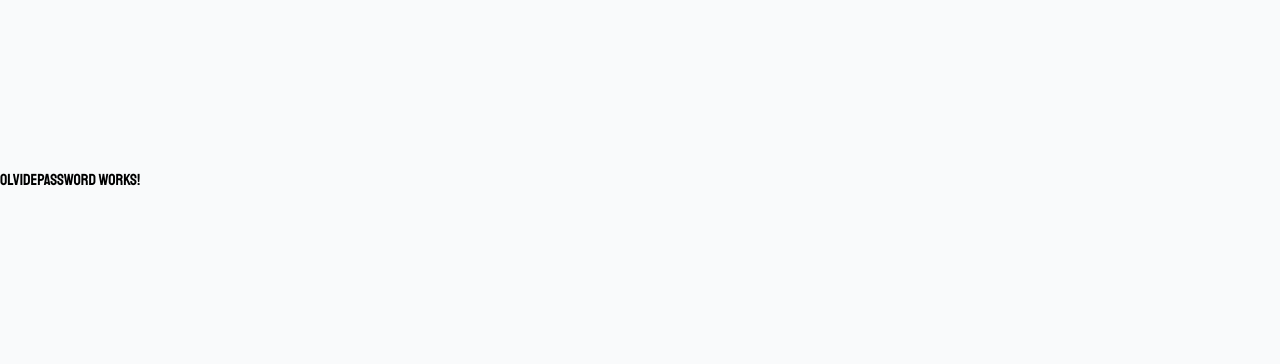
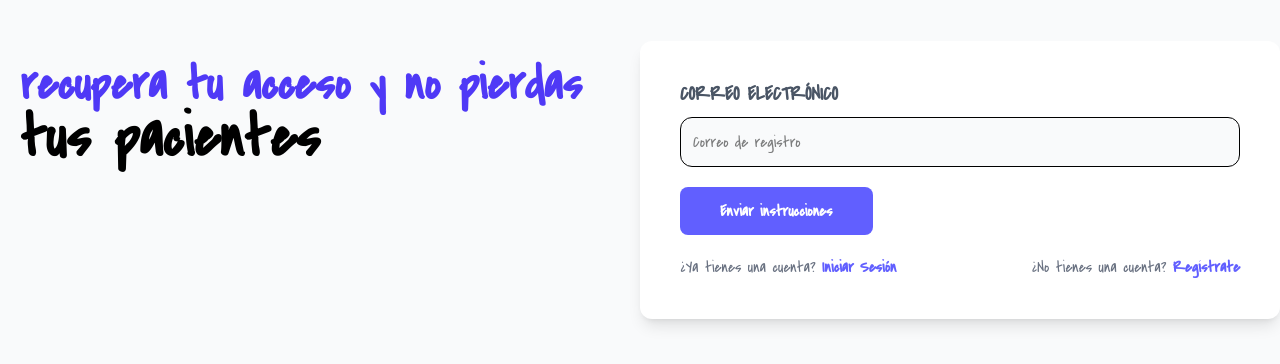
Before and after one commit to wjuma19dev2026-wq/FullStack-JS, a React (Vite) app in the folder frontend/: page /olvide-password in a window 1280 px wide. Shown: the part 220-584 px from the top of the page. Built offline with nearby package versions, Linux system fonts and the light colour scheme.

Commit message:
Olvidar password page completed

```diff
--- a/frontend/src/App.css
+++ b/frontend/src/App.css
@@ -18,7 +18,15 @@
   font-display: swap;
 }
 
+@font-face {
+  font-family: 'HiMelody';
+  src: url('./assets/fonts/Hi_Melody/HiMelody-Regular.ttf') format('truetype');
+  font-style: normal;
+  font-weight: 400;
+  font-display: swap;
+}
+
 body {
-  font-family: 'Staatliches';
-  /*font-family: 'CoveredByYourGrace';*/
+  /*font-family: 'Staatliches';*/
+  font-family: 'CoveredByYourGrace';
 }
--- a/frontend/src/auth/pages/ConfirmarCuenta.jsx
+++ b/frontend/src/auth/pages/ConfirmarCuenta.jsx
@@ -1,7 +1,8 @@
 const ConfirmarCuenta = () => {
   return (
     <>
-      <p>ConfirmarCuenta works!</p>
+      <div>1</div>
+      <div>2</div>
     </>
   )
 }
--- a/frontend/src/auth/pages/Login.jsx
+++ b/frontend/src/auth/pages/Login.jsx
@@ -6,7 +6,7 @@ const Login = () => {
       <div className="p-5 mb-10 md:mb-0">
         <h1 className="text-indigo-600 font-black text-5xl text-center md:text-left">
           Inicia Sesión y Administra tus{' '}
-          <span className="text-black">pacientes</span>
+          <span className="text-black font-extrabold text-6xl">pacientes</span>
         </h1>
       </div>
       <div className="p-5 m-5 sm:m-0 lg:p-10 px-5 bg-white shadow-lg rounded-xl">
@@ -44,7 +44,7 @@ const Login = () => {
             ¿No tienes una cuenta?
             <Link
               to="/registrar"
-              className="text-indigo-500"
+              className="text-indigo-500 font-extrabold"
             >
               {' '}
               Regístrate
--- a/frontend/src/auth/pages/OlvidePassword.jsx
+++ b/frontend/src/auth/pages/OlvidePassword.jsx
@@ -1,7 +1,58 @@
+import { Link } from 'react-router'
+
 const OlvidePassword = () => {
   return (
     <>
-      <p>OlvidePassword works!</p>
+      <div className="p-5 mb-10 md:mb-0">
+        <h1 className="text-indigo-600 font-black text-5xl text-center md:text-left">
+          recupera tu acceso y no pierdas{' '}
+          <span className="text-black font-extrabold text-6xl">
+            tus pacientes
+          </span>
+        </h1>
+      </div>
+      <div className="p-5 grid content-center m-5 sm:m-0 lg:p-10 px-5 bg-white shadow-lg rounded-xl">
+        <form>
+          <div className="mb-5">
+            <label className="block uppercase text-gray-600 text-xl font-bold">
+              Correo electrónico
+            </label>
+            <input
+              type="text"
+              placeholder="Correo de registro"
+              className="border w-full p-3 mt-2 bg-gray-50 rounded-xl"
+            />
+          </div>
+          <input
+            type="button"
+            value="Enviar instrucciones"
+            className="bg-indigo-500 hover:bg-indigo-800 transition-all ease-in py-3 px-10 w-full text-white rounded-lg font-bold hover:cursor-pointer md:w-auto "
+          />
+        </form>
+
+        <nav className="mt-10 md:mt-5 md:flex md:justify-between">
+          <span className="block text-center my-3 md:my-0 text-gray-500">
+            ¿Ya tienes una cuenta?
+            <Link
+              to="/"
+              className="text-indigo-500 font-extrabold"
+            >
+              {' '}
+              Iniciar Sesión
+            </Link>
+          </span>
+          <span className="block text-center my-3 md:my-0 text-gray-500">
+            ¿No tienes una cuenta?
+            <Link
+              to="/registrar"
+              className="text-indigo-500 font-extrabold"
+            >
+              {' '}
+              Regístrate
+            </Link>
+          </span>
+        </nav>
+      </div>
     </>
   )
 }
--- a/frontend/src/auth/pages/Resgistrar.jsx
+++ b/frontend/src/auth/pages/Resgistrar.jsx
@@ -6,7 +6,9 @@ const Resgistrar = () => {
       <div className="p-5 mb-10 md:mb-0">
         <h1 className="text-indigo-600 font-black text-5xl text-center md:text-left">
           Crea tu cuenta y administra{' '}
-          <span className="text-black">tus pacientes</span>
+          <span className="text-black font-extrabold text-6xl">
+            tus pacientes
+          </span>
         </h1>
       </div>
       <div className="p-5 m-5 sm:m-0 lg:p-10 px-5 bg-white shadow-lg rounded-xl">
@@ -65,7 +67,7 @@ const Resgistrar = () => {
             ¿Ya tienes una cuenta?
             <Link
               to="/"
-              className="text-indigo-500"
+              className="text-indigo-500 font-extrabold"
             >
               {' '}
               Iniciar Sesión
```
